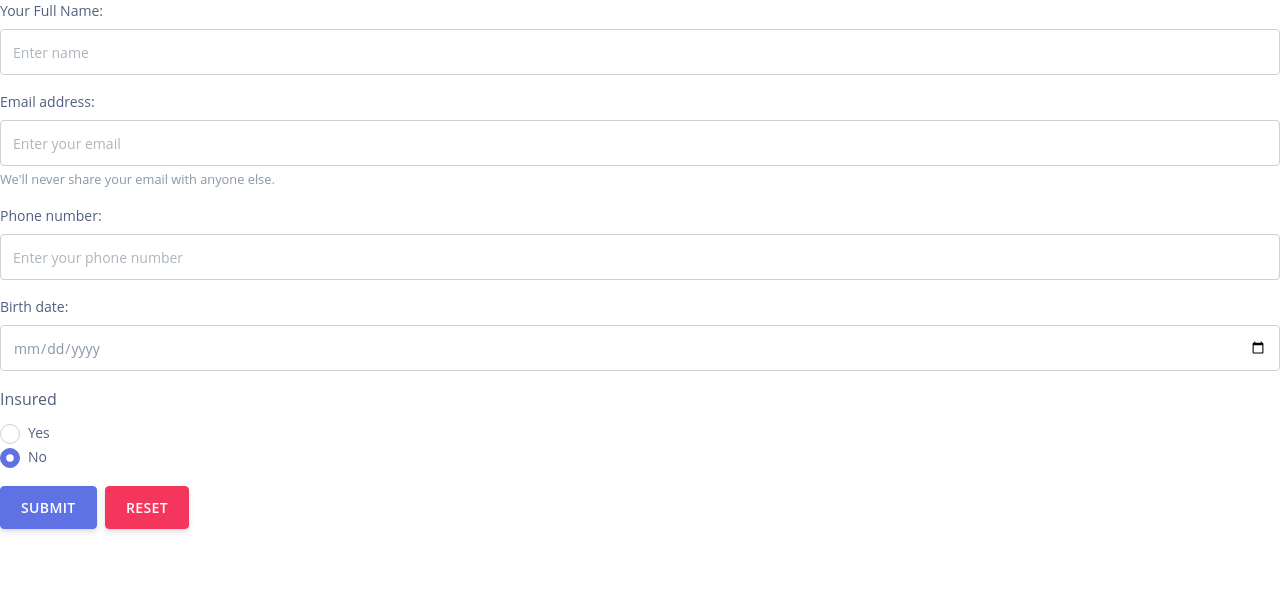
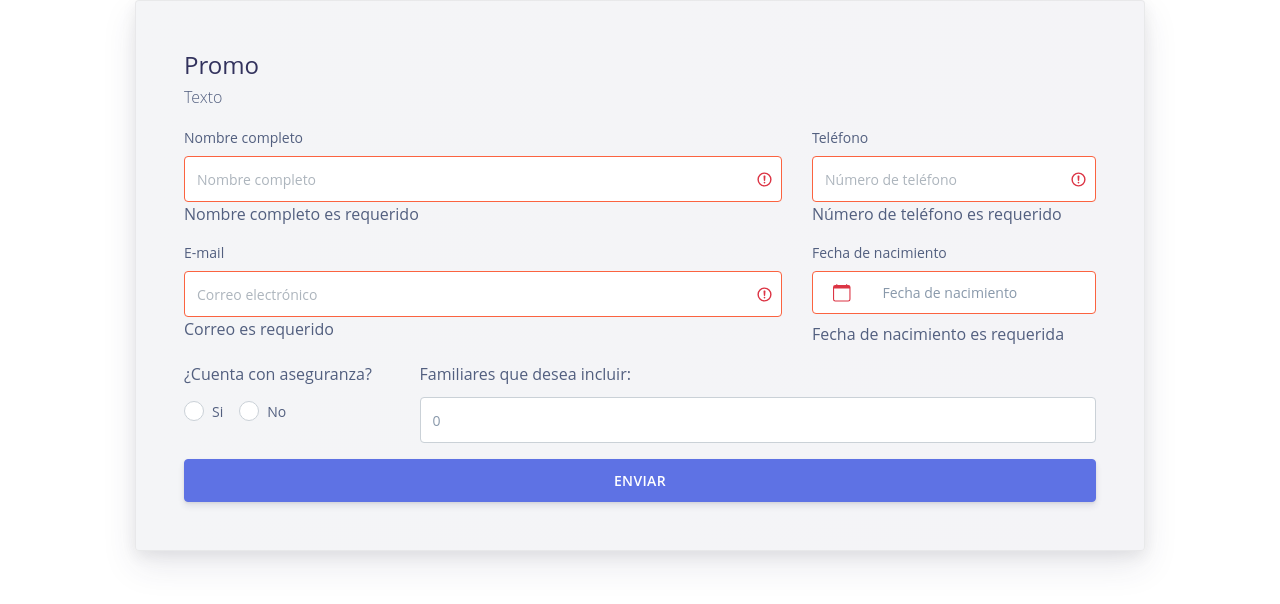
Before and after one commit to e-rosas/hm_pagina, a Nuxt app: page /promo in a window 1280 px wide. Shown: the top 604 px of the page. Built offline with nearby package versions, Linux system fonts and the light colour scheme; what vue2-transitions would draw is missing.

Commit message:
form promo

```diff
--- /dev/null
+++ b/pages/components/promo/FormPromo.vue
@@ -0,0 +1,206 @@
+<template>
+  <div class="row justify-content-center">
+    <div class="col-lg-12">
+      <card gradient="secondary" shadow body-classes="p-lg-5">
+        <h4 class="mb-1">Promo</h4>
+        <p class="mt-0">
+          Texto
+        </p>
+        <div>
+          <b-form @submit="onSubmit">
+            <div class="row">
+              <div class="col-lg-8 col-sm-6">
+                <b-form-group
+                  id="input-group-name"
+                  label="Nombre completo"
+                  label-for="input-name"
+                  :state="!$v.form.name.$invalid"
+                >
+                  <b-form-input
+                    id="input-name"
+                    v-model="form.name"
+                    :state="!$v.form.name.$invalid"
+                    required
+                    placeholder="Nombre completo"
+                  ></b-form-input>
+                  <div v-if="!$v.form.name.required" class="error">
+                    Nombre completo es requerido
+                  </div>
+                  <div v-if="!$v.form.name.minLength" class="error">
+                    Nombre debe tener al menos
+                    {{ $v.form.name.$params.minLength.min }} letras.
+                  </div>
+                </b-form-group>
+              </div>
+              <div class="col-lg-4 col-sm-6">
+                <b-form-group
+                  id="input-group-phone"
+                  label="Teléfono"
+                  label-for="input-phone"
+                  :state="!$v.form.phone.$invalid"
+                >
+                  <b-form-input
+                    id="input-phone"
+                    v-model="form.phone"
+                    :state="!$v.form.phone.$invalid"
+                    required
+                    placeholder="Número de teléfono"
+                  ></b-form-input>
+                  <div v-if="!$v.form.phone.required" class="error">
+                    Número de teléfono es requerido
+                  </div>
+                  <div v-if="!$v.form.phone.minLength" class="error">
+                    Número de teléfono debe tener al menos
+                    {{ $v.form.phone.$params.minLength.min }} digitos.
+                  </div>
+                </b-form-group>
+              </div>
+            </div>
+            <div class="row">
+              <div class="col-lg-8 col-sm-6">
+                <b-form-group
+                  id="input-group-email"
+                  label="E-mail"
+                  label-for="input-email"
+                  :state="!$v.form.email.$invalid"
+                >
+                  <b-form-input
+                    id="input-email"
+                    v-model="form.email"
+                    type="email"
+                    :state="!$v.form.email.$invalid"
+                    required
+                    placeholder="Correo electrónico"
+                  ></b-form-input>
+                  <div v-if="!$v.form.email.required" class="error">
+                    Correo es requerido
+                  </div>
+                  <div v-if="!$v.form.email.email" class="error">
+                    Por favor ingrese un correo válido
+                  </div>
+                </b-form-group>
+              </div>
+              <div class="col-lg-4 col-sm-6">
+                <b-form-group
+                  id="input-group-bith-date"
+                  label="Fecha de nacimiento"
+                  label-for="input-birth_date"
+                  :state="!$v.form.birth_date.$invalid"
+                >
+                  <b-form-datepicker
+                    id="input-birth_date"
+                    v-model="form.birth_date"
+                    :state="!$v.form.birth_date.$invalid"
+                    required
+                    :max="todayDate"
+                    placeholder="Fecha de nacimiento"
+                    class="mb-2"
+                  ></b-form-datepicker>
+                  <div v-if="!$v.form.birth_date.required" class="error">
+                    Fecha de nacimiento es requerida
+                  </div>
+                </b-form-group>
+              </div>
+            </div>
+            <div class="row">
+              <div class="col-lg-3 col-sm-6">
+                <b-form-group label="¿Cuenta con aseguranza?">
+                  <b-form-radio-group v-model="form.insured" :options="options">
+                  </b-form-radio-group>
+                </b-form-group>
+              </div>
+              <div class="col-lg-9 col-sm-6">
+                <b-form-group label="Familiares que desea incluir: ">
+                  <b-form-input v-model="count" type="number"></b-form-input>
+                </b-form-group>
+              </div>
+            </div>
+            <div class="row">
+              <ul v-for="h in count" :key="h">
+                <li>
+                  <b-form-input type="text"></b-form-input>
+                </li>
+              </ul>
+            </div>
+
+            <b-button block type="submit" variant="primary">Enviar</b-button>
+            <p v-if="submitStatus === 'OK'" class="typo__p">
+              !Gracias!
+            </p>
+            <p v-if="submitStatus === 'ERROR'" class="typo__p">
+              Por favor complete correctamente los campos requeridos.
+            </p>
+            <p v-if="submitStatus === 'PENDING'" class="typo__p">
+              Enviando...
+            </p>
+          </b-form>
+        </div>
+      </card>
+    </div>
+  </div>
+</template>
+<script>
+import { required, minLength, email } from 'vuelidate/lib/validators'
+export default {
+  data() {
+    const now = new Date()
+    const today = new Date(now.getFullYear(), now.getMonth(), now.getDate())
+    return {
+      todayDate: today,
+      submitStatus: null,
+      form: {
+        email: '',
+        name: '',
+        city: '',
+        phone: '',
+        birth_date: null,
+        appointment_date: null,
+        last_appointment: null,
+        motive: null,
+        comments: ''
+      },
+      count: 0,
+      options: [
+        { text: 'Si', value: 1 },
+        { text: 'No', value: 0 }
+      ]
+    }
+  },
+  methods: {
+    onSubmit(evt) {
+      evt.preventDefault()
+      alert(JSON.stringify(this.form))
+      const currentObj = this
+
+      this.$axios
+        .post('http://promociones-api.hospitalmexico.org/api/register', {
+          name: this.form.name,
+          birth_date: this.form.birth_date,
+          phone_number: this.form.phone_number,
+          email: this.form.email,
+          insured: this.form.insured
+        })
+
+        .then(function(response) {
+          currentObj.output = response.data
+        })
+
+        .catch(function(error) {
+          currentObj.output = error
+        })
+    }
+  },
+  validations: {
+    form: {
+      name: { required, minLength: minLength(4) },
+      city: { required },
+      email: { required, email },
+      phone: { required, minLength: minLength(7) },
+      birth_date: { required },
+      appointment_date: { required },
+      last_appointment: { required },
+      motive: { required }
+    }
+  }
+}
+</script>
--- a/pages/promo.vue
+++ b/pages/promo.vue
@@ -1,73 +1,14 @@
 <template>
-  <div>
-    <b-form @submit="onSubmit" @reset="onReset">
-      <b-form-group
-        id="input-group-2"
-        label="Your Full Name:"
-        label-for="input-2"
-      >
-        <b-form-input
-          id="input-2"
-          v-model="form.name"
-          required
-          placeholder="Enter name"
-        ></b-form-input>
-      </b-form-group>
-
-      <b-form-group
-        id="input-group-1"
-        label="Email address:"
-        label-for="input-1"
-        description="We'll never share your email with anyone else."
-      >
-        <b-form-input
-          id="input-1"
-          v-model="form.email"
-          type="email"
-          required
-          placeholder="Enter your email"
-        ></b-form-input>
-      </b-form-group>
-
-      <b-form-group
-        id="input-group-phone"
-        label="Phone number:"
-        label-for="input-phone"
-      >
-        <b-form-input
-          id="input-phone"
-          v-model="form.phone_number"
-          required
-          placeholder="Enter your phone number"
-        ></b-form-input>
-      </b-form-group>
-
-      <b-form-group id="input-group-3" label="Birth date:" label-for="input-3">
-        <b-form-input
-          id="input-3"
-          v-model="form.birth_date"
-          type="date"
-          required
-        ></b-form-input>
-      </b-form-group>
-
-      <b-form-group id="input-group-4" label="Insured">
-        <b-form-radio v-model="form.insured" name="insured" value="1"
-          >Yes</b-form-radio
-        >
-        <b-form-radio v-model="form.insured" name="insured" value="0"
-          >No</b-form-radio
-        >
-      </b-form-group>
-
-      <b-button type="submit" variant="primary">Submit</b-button>
-      <b-button type="reset" variant="danger">Reset</b-button>
-    </b-form>
+  <div class="container">
+    <FormPromo></FormPromo>
   </div>
 </template>
 
 <script>
+import FormPromo from './components/promo/FormPromo'
+
 export default {
+  components: { FormPromo },
   data() {
     return {
       form: {
@@ -101,19 +42,6 @@ export default {
         .catch(function(error) {
           currentObj.output = error
         })
-    },
-    onReset(evt) {
-      evt.preventDefault()
-      // Reset our form values
-      this.form.email = ''
-      this.form.name = ''
-      this.form.birth_date = ''
-      this.form.insured = 0
-      // Trick to reset/clear native browser form validation state
-      this.show = false
-      this.$nextTick(() => {
-        this.show = true
-      })
     }
   }
 }
```
